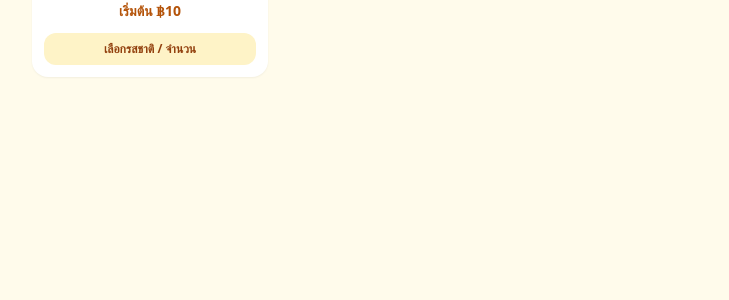
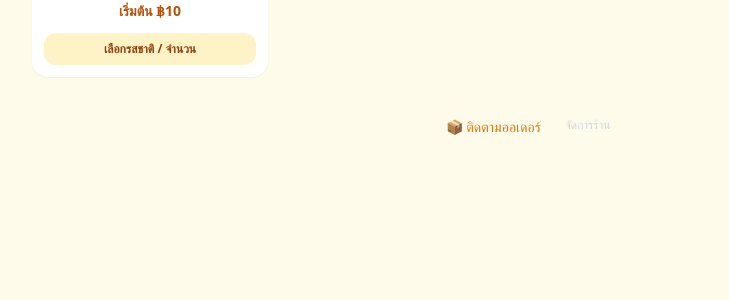
Before and after one commit to mobbyTech-dotcom/patthara.hm3, a Django app: template templates/bakery/index.html in a window 1280 px wide. Shown: the part 343-643 px from the top of the page, without its empty margins (112-841 px from the left). Run offline with Django 5.2, Linux system fonts and the light colour scheme; tables that the repository leaves empty hold one stand-in row (values such as "Sample post"); the template is opened without the code that fills it: values that come from a table or form of the project are taken from there, most other values are stand-ins (such as "Sample title", 1, 10 or a date in 2020); some libraries are stand-ins or nearby versions.

Commit message:
Update index.html

```diff
--- a/templates/bakery/index.html
+++ b/templates/bakery/index.html
@@ -44,6 +44,11 @@
         <p class="text-5xl mb-4">🧁</p><p>ยังไม่มีสินค้าในขณะนี้</p>
     </div>
     {% endif %}
+
+    <div class="text-center mt-10 flex justify-center gap-6">
+        <a href="{% url 'track_order' %}" class="text-sm text-amber-600 hover:underline">📦 ติดตามออเดอร์</a>
+        <a href="{% url 'login' %}" class="text-xs text-gray-300 hover:text-gray-400">จัดการร้าน</a>
+    </div>
 </div>
 
 <div id="sku-modal" class="hidden fixed inset-0 bg-black bg-opacity-60 z-50 flex items-end md:items-center justify-center">
```
